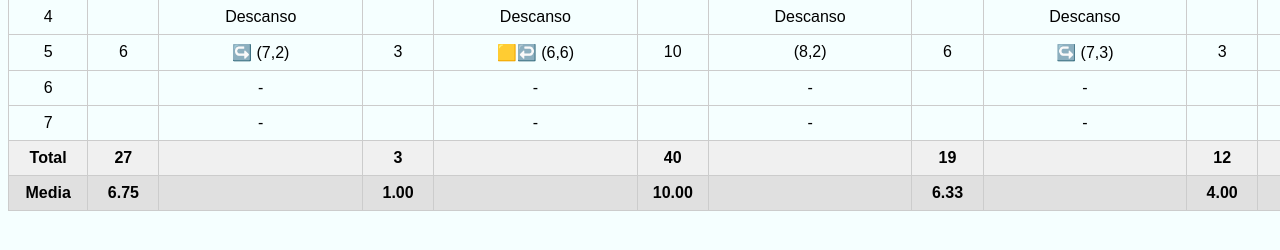
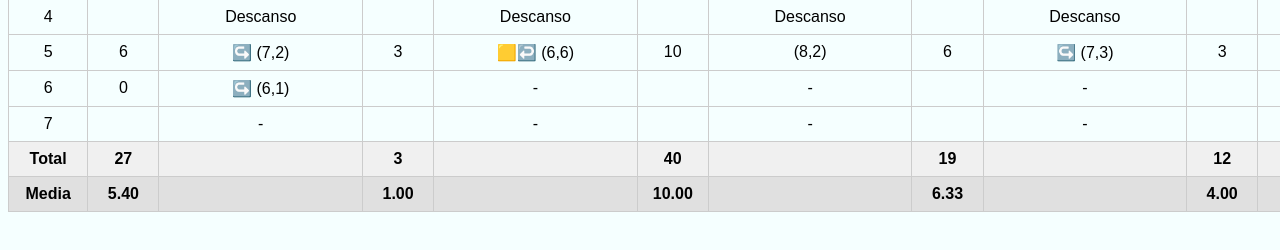
Before and after one commit to Gabrivaa33/EFMO-Boadilla, a plain HTML site: page TablaFantasy.html in a window 1280 px wide. Shown: the part 278-528 px from the top of the page. Drawn offline with Linux system fonts and the light colour scheme.

Commit message:
TablaFantasy.html

```diff
--- a/TablaFantasy.html
+++ b/TablaFantasy.html
@@ -106,7 +106,7 @@
 <script>
   // Datos predefinidos para 30 jornadas y 20 jugadores con comentarios
   const jugadores = [
-    { nombre: "Jugador 1"/*Gabri*/, puntos: [8, 3, 10, null, 6, null, null], comentarios: ["↩️ (7,7)", "(6,7)", "🟨↪️ (8,1)", "Descanso", "↪️ (7,2)", "-", "-"] },
+    { nombre: "Jugador 1"/*Gabri*/, puntos: [8, 3, 10, null, 6, 0, null], comentarios: ["↩️ (7,7)", "(6,7)", "🟨↪️ (8,1)", "Descanso", "↪️ (7,2)", "↪️ (6,1)", "-"] },
     { nombre: "Jugador 2"/*Álvaro*/, puntos: [-2, null, 2, null, 3, null, null], comentarios: ["↪️ (5,6)", "-", "↩️ (6,5)", "Descanso", "🟨↩️ (6,6)", "-", "-"] },
     { nombre: "Jugador 3"/*Rafa*/, puntos: [14, 6, 10, null, 10, null, null], comentarios: ["🟨🟢 (7,8+🟢)", "(7,3)", "(8,0)", "Descanso", "(8,2)", "-", "-"] },
     { nombre: "Jugador 4"/*Álvaro G.S:*/, puntos: [null, 4, 9, null, 6, null, null], comentarios: ["Lesionado", "↩️ (6,9)", "(7,9)", "Descanso", "↪️ (7,3)", "-", "-"] },
```
